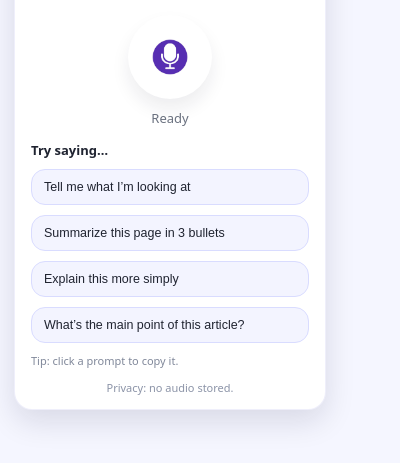
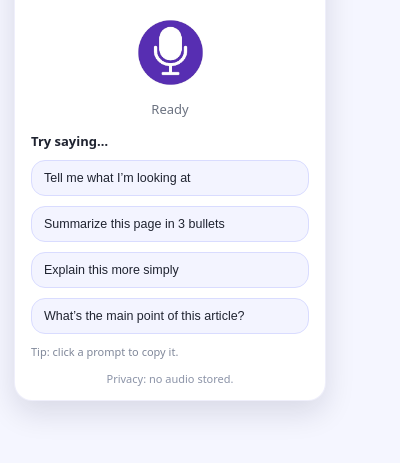
Before and after one commit to NigelGroen5/voicecare-AI, a browser extension: page extension/popup.html in a window 400 px wide. Shown: the part 101-564 px from the top of the page. Drawn offline with Linux system fonts and the light colour scheme.

Commit message:
Fixed mic button white background

```diff
--- a/extension/styles.css
+++ b/extension/styles.css
@@ -51,63 +51,73 @@ h1 {
    Mic Button (NOT listening)
    --------------------------- */
    .icon-button {
-  width: 84px;
-  height: 84px;
     margin-top: 10px;
-  border:#ffffff;
-  border-radius: 50%;
+    padding: 0;
+
+    border: none;
+    background: transparent;
+    box-shadow: none;
+    border-radius: 0;
+
     cursor: pointer;
-
-  background: white;
-  box-shadow: 0 10px 18px rgba(20, 20, 50, 0.08);
 
     display: flex;
     align-items: center;
     justify-content: center;
 
-  transition: transform 120ms ease, box-shadow 120ms ease, background 120ms ease;
     position: relative;
-  overflow: visible;
+    transition: transform 120ms ease, box-shadow 120ms ease;
   }
 
   .icon-button:hover {
-  transform: translateY(-1px) scale(1.03);
-  box-shadow: 0 14px 24px rgba(20, 20, 50, 0.12);
+    transform: scale(1.05);
   }
 
   .icon-button:active {
-  transform: scale(0.97);
+    transform: scale(0.95);
   }
 
-/* Mic icon (default visible) */
+  /* Mic icon visible by default */
   .mic-icon {
-  width: 40px;
-  height: 40px;
+    width: 75px;
+    height: 75px;
     object-fit: contain;
     display: block;
   }
 
-/* Stop square (hidden by default) */
+  /* Stop square hidden by default */
   .stop-icon {
     width: 22px;
     height: 22px;
     background: white;
     border-radius: 6px;
     display: none;
+    flex: 0 0 auto; /* prevents stretching */
   }
 
   /* ---------------------------
      Listening state (purple)
      --------------------------- */
   .icon-button.listening {
-  border: none;
+    width: 84px;
+    height: 84px;
+    border-radius: 50%;
+
     background: radial-gradient(circle at 30% 30%, var(--primary2), var(--primary));
     box-shadow: 0 14px 26px rgba(61, 54, 197, 0.30);
+
+    display: flex;
+    align-items: center;
+    justify-content: center;
   }
 
   /* When listening: hide mic, show stop square */
-.icon-button.listening .mic-icon { display: none; }
-.icon-button.listening .stop-icon { display: block; }
+  .icon-button.listening .mic-icon {
+    display: none;
+  }
+  .icon-button.listening .stop-icon {
+    display: block;
+  }
 
   /* Glow ring when listening */
   .icon-button.listening::after {
```
Lines whose indentation alone changed are shown as unchanged.
